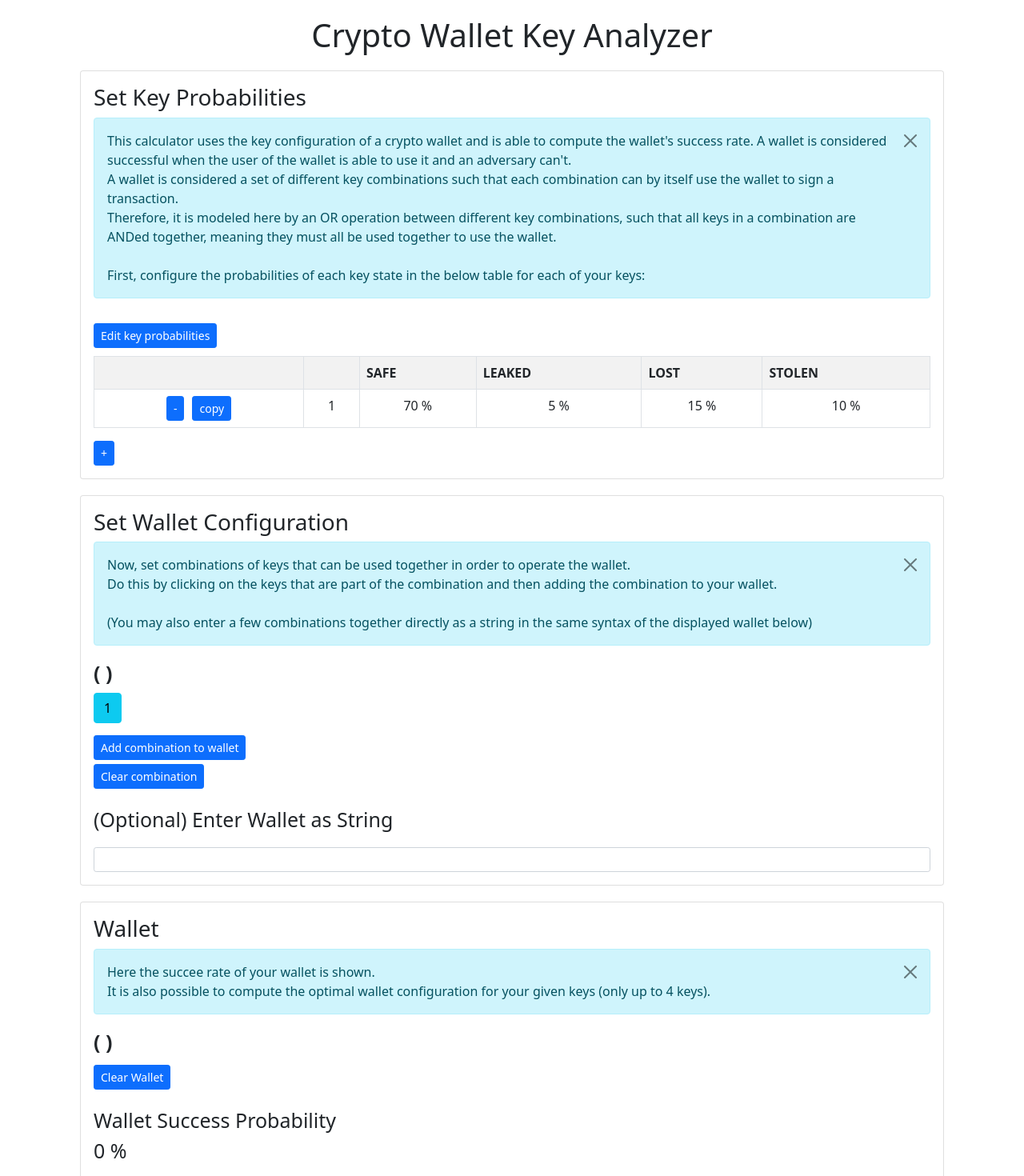
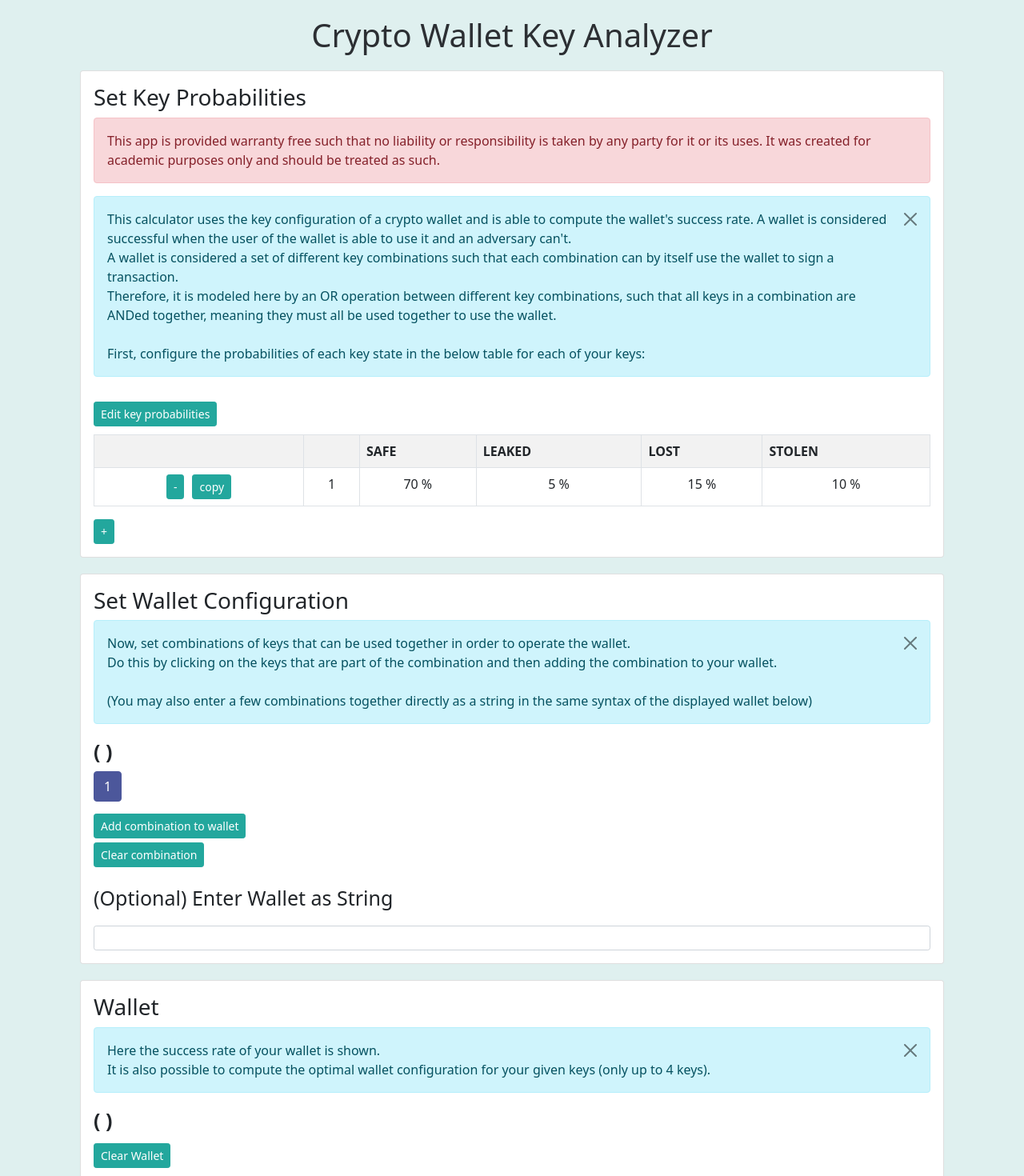
Before and after one commit to ZenGo-X/crypto-key-calculator, a React (Create React App) app: page / in a window 1280 px wide. Shown: the top 1470 px of the page at 80% size. Built offline with nearby package versions, Linux system fonts and the light colour scheme.

Commit message:
changed colors mostly

```diff
--- a/package.json
+++ b/package.json
@@ -38,5 +38,8 @@
       "last 1 firefox version",
       "last 1 safari version"
     ]
+  },
+  "devDependencies": {
+    "@svgr/webpack": "^5.5.0"
   }
 }
--- a/src/App.css
+++ b/src/App.css
@@ -1,63 +1,19 @@
 .App {
   text-align: center;
+  background-color: #DFF0EF;
 }
 
-.App-logo {
-  height: 40vmin;
-  pointer-events: none;
+#root {
+  background-color: '#DFF0EF';
 }
 
-@media (prefers-reduced-motion: no-preference) {
-  .App-logo {
-    animation: App-logo-spin infinite 20s linear;
-  }
+.btn-minty {
+  color: #fff;
+  background-color: #35C4BA;
+  border-color: #35C4BA;
 }
 
-.App-header {
-  background-color: #282c34;
-  min-height: 100vh;
-  display: flex;
-  flex-direction: column;
-  align-items: center;
-  justify-content: center;
-  font-size: calc(10px + 2vmin);
+.btn-mint {
+  background-color: purple;
   color: white;
 }
-
-.App-link {
-  color: #61dafb;
-}
-
-@keyframes App-logo-spin {
-  from {
-    transform: rotate(0deg);
-  }
-  to {
-    transform: rotate(360deg);
-  }
-}
-
-/* #keyProbabilities {
-  text-align: center;
-  font-family: "Trebuchet MS", Arial, Helvetica, sans-serif;
-  border-collapse: collapse;
-  border: 3px solid #ddd;
-  width: 100%;
-}
-
-#keyProbabilities td, #keyProbabilities th {
-  border: 1px solid #ddd;
-  padding: 8px;
-}
-
-#keyProbabilities tr:nth-child(even){background-color: #f2f2f2;}
-
-#keyProbabilities tr:hover {background-color: #ddd;}
-
-#keyProbabilities th {
-  padding-top: 12px;
-  padding-bottom: 12px;
-  text-align: center;
-  background-color: #4CAF50;
-  color: white;
-} */
--- a/src/App.js
+++ b/src/App.js
@@ -4,6 +4,7 @@ import Table from 'react-bootstrap/Table';
 import Form from 'react-bootstrap/Form';
 import Card from 'react-bootstrap/Card';
 import Alert from 'react-bootstrap/Alert';
+import ZengoLogo from './assets/zengo_logo.svg';
 import 'bootstrap/dist/css/bootstrap.min.css';
 import { isMobile } from 'react-device-detect';
 import './App.css';
@@ -131,7 +132,7 @@ function App() {
     else {
       return (
         <tr key={index} style={{ textAlign: 'center' }}>
-          <td style={{ alignItems: 'center' }}><Button size='sm' style={{ marginBottom: minusButtonBottomMarginPx }} onClick={() => removeKey(index)}>-</Button><Button style={{ marginLeft: copyKeyMarginLeftPx }} size='sm' onClick={() => duplicateKey(index)}>copy</Button></td>
+          <td style={{ alignItems: 'center' }}><Button variant='minty' size='sm' style={{ marginBottom: minusButtonBottomMarginPx }} onClick={() => removeKey(index)}>-</Button><Button style={{ marginLeft: copyKeyMarginLeftPx }} size='sm' variant='minty' onClick={() => duplicateKey(index)}>copy</Button></td>
           <td>{index + 1}</td>
           <td>{toPercent(keyProbabilityTable.safe[index])}</td>
           <td>{toPercent(keyProbabilityTable.leaked[index])}</td>
@@ -413,7 +414,7 @@ function App() {
     let buttons = [];
     for (let i = 0; i < keyNum; i++) {
       if (!combinationToAdd.includes(i)) {
-        buttons.push(<Button variant="info" style={{ marginRight: '5px' }} onClick={(event) => addToCombination(i)}>{i + 1}</Button>);
+        buttons.push(<Button variant="light-lavender" style={{ marginRight: '5px' }} onClick={(event) => addToCombination(i)}>{i + 1}</Button>);
       }
     }
 
@@ -458,7 +459,7 @@ function App() {
 
   let infoWallet = <div></div>;
   if (showWalletInfo) {
-    infoWallet = <Alert style={{ marginTop: '5px' }} variant="info" onClose={() => setShowWalletInfo(false)} dismissible>Here the succee rate of your wallet is shown.<br />It is also possible to compute the optimal wallet configuration for your given keys (only up to 4 keys).</Alert>;
+    infoWallet = <Alert style={{ marginTop: '5px' }} variant="info" onClose={() => setShowWalletInfo(false)} dismissible>Here the success rate of your wallet is shown.<br />It is also possible to compute the optimal wallet configuration for your given keys (only up to 4 keys).</Alert>;
   }
 
   let warningMobile = <div></div>;
@@ -466,23 +467,45 @@ function App() {
     warningMobile = <Alert variant="warning" onClose={() => setShowWarningMobile(false)} dismissible><Alert.Title>You are viewing this page on mobile!</Alert.Title> <p>For a better experience view either on desktop or in landscape mode.</p></Alert>;
   }
 
+  document.body.style.backgroundColor = '#DFF0EF';
+
+  let mintyButtonStyle = {
+    backgroundColor: 'purple',
+    color: 'white'
+  };
+
   return (
-    <div>
+    <div style={{ backgroundColor: '#DFF0EF' }}>
       <link
         rel="stylesheet"
         href="https://cdn.jsdelivr.net/npm/bootstrap@5.1.1/dist/css/bootstrap.min.css"
         integrity="sha384-F3w7mX95PdgyTmZZMECAngseQB83DfGTowi0iMjiWaeVhAn4FJkqJByhZMI3AhiU"
         crossOrigin="anonymous"
       />
-      <h1 style={{ marginLeft: marginHorizontalPx, marginRight: marginHorizontalPx, marginTop: '20px', textAlign: 'center' }}>Crypto Wallet Key Analyzer</h1>
+      <h1 style={{ marginLeft: marginHorizontalPx, marginRight: marginHorizontalPx, marginTop: '20px', textAlign: 'center', color: '#2C2F33'}}>Crypto Wallet Key Analyzer</h1>
 
       <Card style={{ marginLeft: marginHorizontalPx, marginRight: marginHorizontalPx, marginTop: '20px' }}>
         <Card.Body>
           <Card.Title style={{ fontSize: '28px' }}>Set Key Probabilities</Card.Title>
+          <Alert style={{ marginTop: '5px' }} variant="danger"> This app is provided warranty free such that no liability or responsibility is taken by any party for it or its uses. It was created for academic purposes only and should be treated as such.</Alert>
           {warningMobile}
           {infoSetKeys}
+          <style type="text/css">
+            {`
+            .btn-minty {
+              color: #fff;
+              background-color: #23A79D;
+              border-color: #23A79D;
+            }
 
-          <Button style={{ marginTop: '15px', marginBottom: '10px' }} size='sm' onClick={toggleEditingMode}>{isEditingProbabilities ? "Submit changes" : "Edit key probabilities"}</Button>
+            .btn-light-lavender {
+              color: #fff;
+              background-color: #4C579B;
+              border-color: #4C579B;
+            }
+            `}
+          </style>
+          <Button style={{ marginTop: '15px', marginBottom: '10px' }} size='sm' variant='minty' onClick={toggleEditingMode}>{isEditingProbabilities ? "Submit changes" : "Edit key probabilities"}</Button>
           <Table striped bordered hover id='keyProbabilities'>
             <tbody>
               <tr>{renderTableHeader()}</tr>
@@ -490,7 +513,7 @@ function App() {
             </tbody>
           </Table>
           {alertProbabilitiesError}
-          <Button size='sm' onClick={addKey}>+</Button>
+          <Button size='sm' variant='minty' onClick={addKey}>+</Button>
         </Card.Body>
       </Card>
 
@@ -501,8 +524,8 @@ function App() {
 
           {displayCombinationEditor()}
 
-          <Button style={{ marginBottom: '5px' }} size='sm' onClick={addCombinationToWallet}>Add combination to wallet</Button><br />
-          <Button style={{ marginBottom: '20px' }} size='sm' onClick={() => { setCombinationToAdd([]) }}>Clear combination</Button>
+          <Button style={{ marginBottom: '5px' }} variant='minty' size='sm' onClick={addCombinationToWallet}>Add combination to wallet</Button><br />
+          <Button style={{ marginBottom: '20px' }} variant='minty' size='sm' onClick={() => { setCombinationToAdd([]) }}>Clear combination</Button>
 
           <Card.Text style={{ fontSize: '25px' }}>(Optional) Enter Wallet as String</Card.Text>
           <Form.Control type="text" size='sm' onChange={(event) => parseWalletFromString(event.target.value)} />
@@ -517,18 +540,19 @@ function App() {
 
           <div style={{ fontSize: '25px', fontWeight: 'bold', marginTop: '15px', marginBottom: '10px' }}>{displayWallet(wallet)}</div>
           {warnWalletReduced}
-          <Button style={{ marginBottom: '20px' }} size='sm' onClick={() => { setWallet([]) }}>Clear Wallet</Button>
+          <Button style={{ marginBottom: '20px' }} variant='minty' size='sm' onClick={() => { setWallet([]) }}>Clear Wallet</Button>
 
           <div style={{ fontSize: '25px' }}>Wallet Success Probability</div>
           <div style={{ fontSize: '25px', marginBottom: '20px' }}>{toPercent(computeProbabilityForWallet(wallet))}</div>
 
           <div style={{ fontSize: '25px', marginBottom: '10px' }}>Optimal Wallet</div>
-          <Button style={{ marginBottom: '10px' }} size='sm' onClick={() => { setOptimalWallet([]); setOptimalWalletProb(0); findOptimalWallet(); }}>Compute optimal wallet</Button>
+          <Button style={{ marginBottom: '10px' }} variant='minty' size='sm' onClick={() => { setOptimalWallet([]); setOptimalWalletProb(0); findOptimalWallet(); }}>Compute optimal wallet</Button>
           {alertCantComputeOptimalWallet}
           <div style={{ fontSize: '25px', fontWeight: 'bold' }}>{displayWallet(optimalWallet)}</div>
           <div style={{ fontSize: '25px' }}>{toPercent(optimalWalletProb)}</div>
         </Card.Body>
       </Card>
+      <p style={{ textAlign: 'right', marginRight: marginHorizontalPx }}>powered by <img src={ZengoLogo} style={{ height: '6vmin' }} alt="ZenGo" /></p>
     </div>
   );
 }
--- a/src/index.css
+++ b/src/index.css
@@ -5,7 +5,13 @@ body {
     sans-serif;
   -webkit-font-smoothing: antialiased;
   -moz-osx-font-smoothing: grayscale;
-  background-color: '#f8f8f8';
+  background-color: '#DFF0EF';
+}
+
+.btn-minty {
+  color: #fff;
+  background-color: #23A79D;
+  border-color: #23A79D;
 }
 
 code {
```
Also changed, not shown: src/assets/zengo_logo.svg (added), 1 other file (tests, documents, lock files or other folders).
